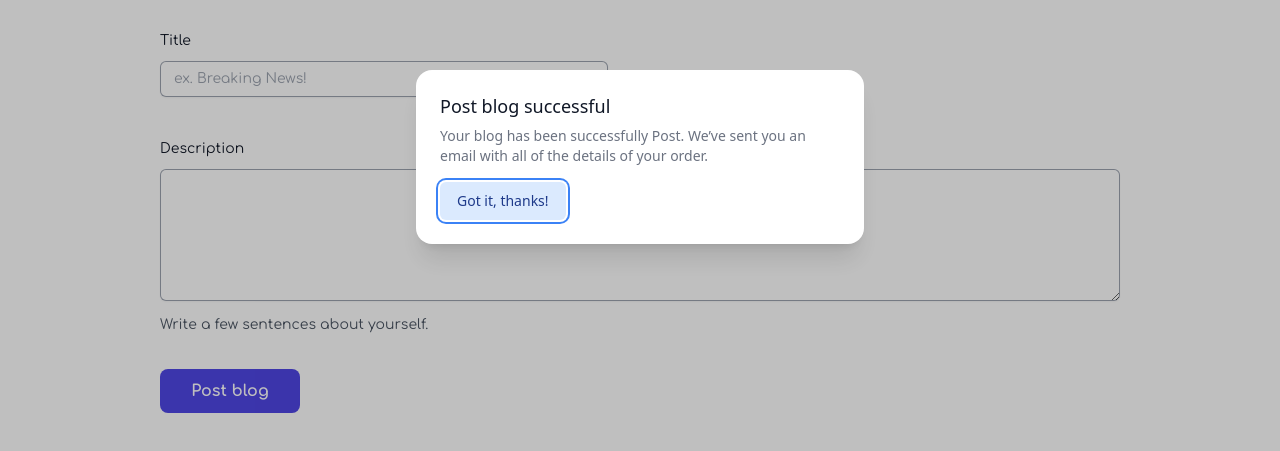
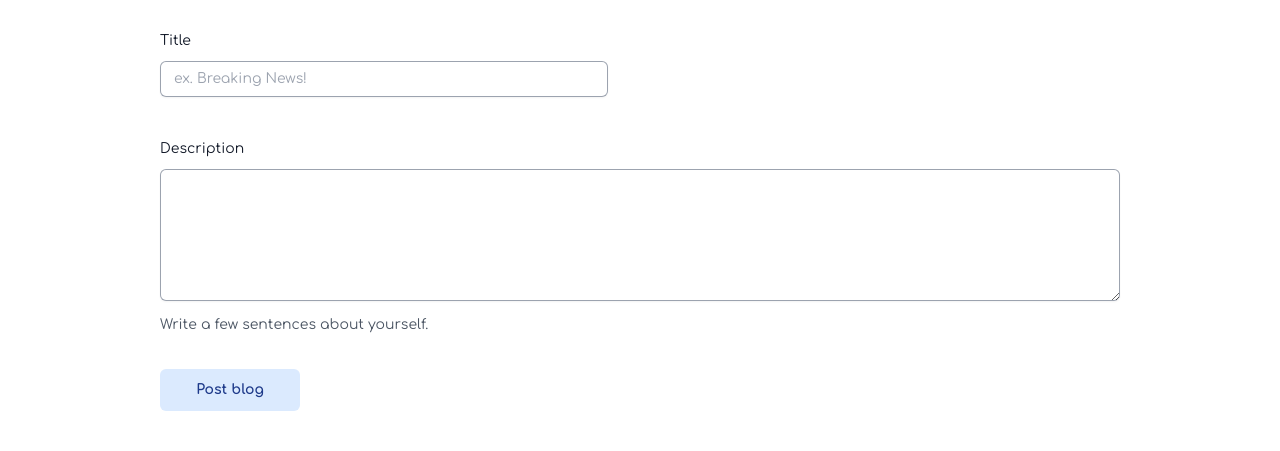
Before and after one commit to andriawanf/blog-website-reactjs-with-firebase, a React (Vite) app: page /create-post in a window 1280 px wide. Shown: the part 243-694 px from the top of the page. Built offline with nearby package versions, Linux system fonts and the light colour scheme; no server answers; a web font is replaced by a local one.

Commit message:
feat: fix a modal style

```diff
--- a/src/pages/create-blog/CreateForm.jsx
+++ b/src/pages/create-blog/CreateForm.jsx
@@ -32,7 +32,7 @@
         resetField("description");
     }
 
-    let [isOpen, setIsOpen] = useState(true);
+    let [isOpen, setIsOpen] = useState(false);
 
     function closeModal() {
         setIsOpen(false)
@@ -89,13 +89,13 @@
                                 <p className="mt-2 text-sm text-red-600">{errors.description?.message}</p>
                                 <p className="mt-3 text-sm leading-6 text-gray-600">Write a few sentences about yourself.</p>
                             </div>
-                            <button className="text-base text-white font-semibold px-3.5 py-2.5 rounded-lg bg-indigo-600 hover:bg-indigo-500" onClick={openModal}>Post blog</button>
+                            <button className="inline-flex justify-center px-4 py-2.5 text-sm font-bold text-blue-900 bg-blue-100 border border-transparent rounded-md hover:bg-blue-200 focus:outline-none focus-visible:ring-2 focus-visible:ring-blue-500 focus-visible:ring-offset-2" >Post blog</button>
                         </div>
                     </div>
                 </div>
             </form>
             <Transition appear show={isOpen} as={Fragment}>
-                <Dialog as="div" className="relative z-10" onClose={closeModal}>
+                <Dialog as="div" className="relative z-50" onClose={closeModal}>
                     <Transition.Child
                         as={Fragment}
                         enter="ease-out duration-300"
@@ -105,10 +105,10 @@
                         leaveFrom="opacity-100"
                         leaveTo="opacity-0"
                     >
-                        <div className="fixed inset-0 bg-black/25" />
+                        <div className="fixed inset-0 bg-gray-900/25 backdrop-blur-md" />
                     </Transition.Child>
 
-                    <div className="fixed inset-0 overflow-y-auto">
+                    <div className="fixed inset-0 overflow-y-auto font-comfortaa">
                         <div className="flex items-center justify-center min-h-full p-4 text-center">
                             <Transition.Child
                                 as={Fragment}
@@ -119,10 +119,10 @@
                                 leaveFrom="opacity-100 scale-100"
                                 leaveTo="opacity-0 scale-95"
                             >
-                                <Dialog.Panel className="w-full max-w-md p-6 overflow-hidden text-left align-middle transition-all transform bg-white shadow-xl rounded-2xl">
+                                <Dialog.Panel className="w-full max-w-lg p-6 overflow-hidden text-left align-middle transition-all transform bg-white shadow-xl rounded-2xl">
                                     <Dialog.Title
                                         as="h3"
-                                        className="text-lg font-medium leading-6 text-gray-900"
+                                        className="text-xl font-bold leading-6 text-gray-900"
                                     >
                                         Post blog successful
                                     </Dialog.Title>
```
